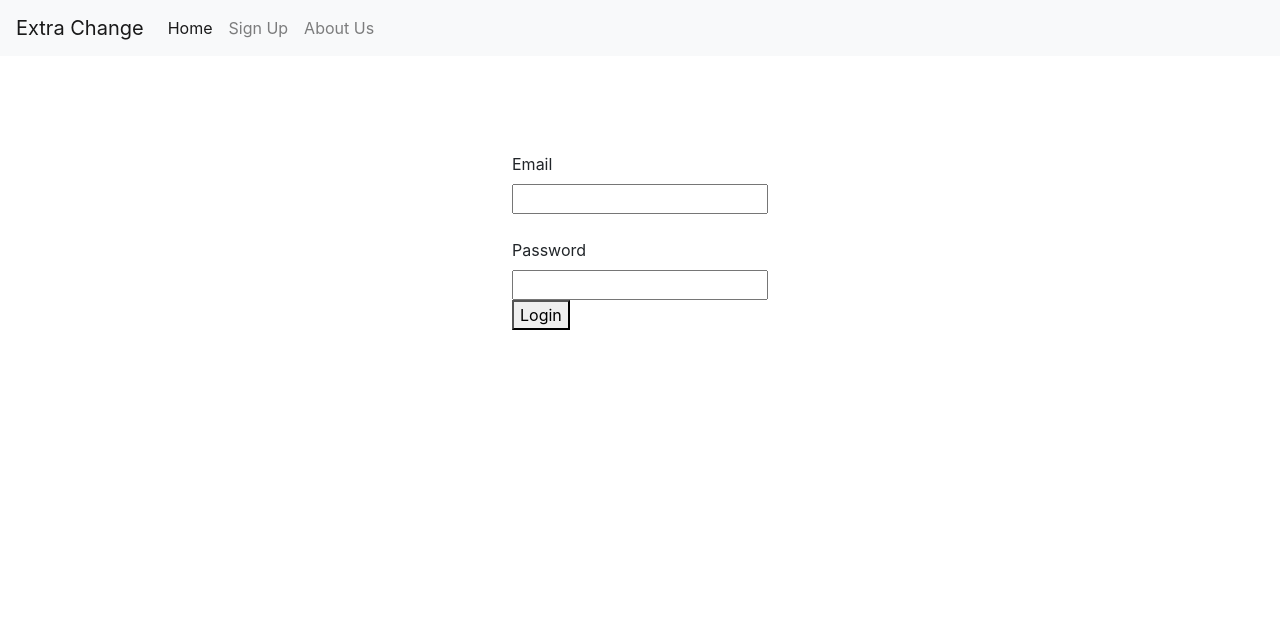
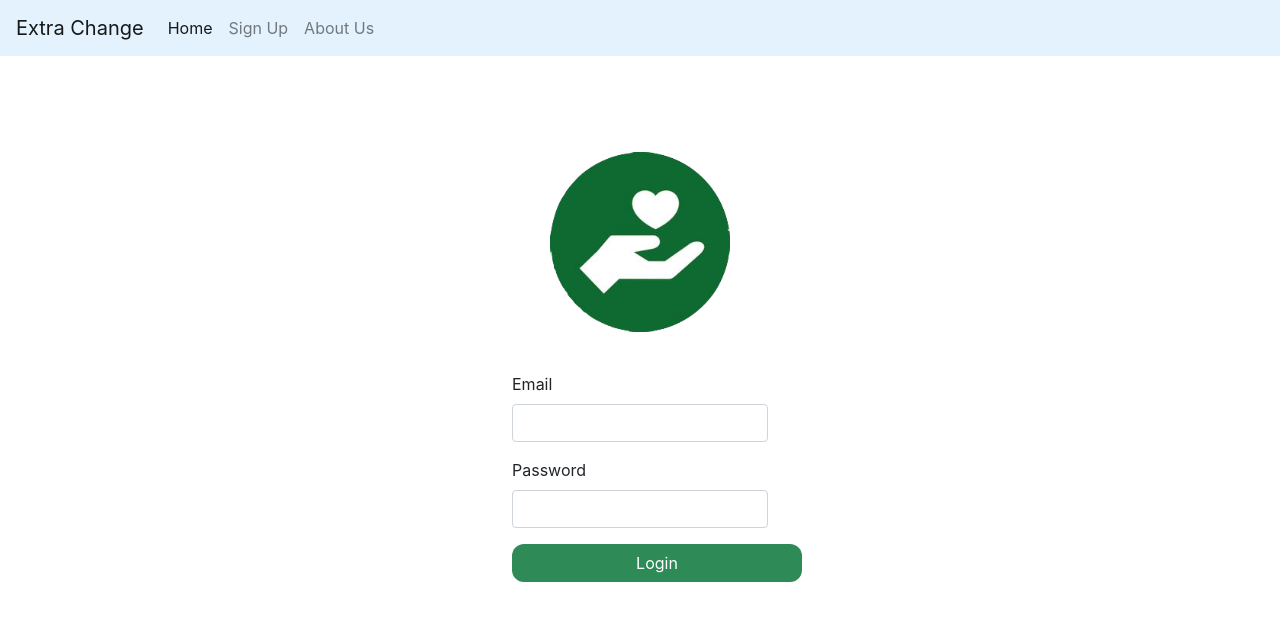
Before and after one commit to Ezra-Bernstein/Extra-Change, a Flask app: page / in a window 1280 px wide. Shown: the top 621 px of the page. Run offline with Flask 2, Linux system fonts and the light colour scheme; parts of the project's set-up code (start-up, migrations or seed data) failed here and were passed over; some libraries are stand-ins or nearby versions.

Commit message:
style to landing page

```diff
--- a/site/templates/landing.html
+++ b/site/templates/landing.html
@@ -14,7 +14,7 @@
         <link rel="stylesheet" href="../static/landing.css">
     </head>
     <body>
-        <nav class="navbar navbar-expand-lg navbar-light bg-light">
+        <nav class="navbar navbar-expand-lg navbar-light" style="background-color: #e3f2fd;">
             <a class="navbar-brand" href="#">Extra Change</a>
             <button class="navbar-toggler" type="button" data-toggle="collapse" data-target="#navbarText"
                 aria-controls="navbarText" aria-expanded="false" aria-label="Toggle navigation">
@@ -40,21 +40,32 @@
        <br>
         <br>
        <br>
+
+       <img src="green-hand.png" alt="Hand Image" data-radium="true" style="margin: auto; max-width: 180px; display: block; margin-left: auto; margin-right: auto; width: 50%; margin-bottom: 40px;"></div>
+
      <div class="login-form">
         <form class ="login-form"  action="/login" method="post">
 
         <form action="/login" method="POST">
-            <label  for="email">Email</label><br>
-            <input  type="email" id="email" name="username"><br><br>
-            <label  for="password">Password</label><br>
-            <input  type="password" id="password" name="password">
-            <button  class="favorite styled" type="submit">
+
+            <div class="mb-3">
+            <label  class="form-label" for="email">Email</label>
+            <input  class="form-control" type="email" id="email" name="username" aria-describedby="emailHelp">
+            </div>
+
+            <div class="mb-3">
+            <label  class="form-label" for="password">Password</label><br>
+            <input  class="form-control" type="password" id="password" name="password">
+            </div>
+
+            <div>
+            <button  class="favorite styled btn" type="submit" style="border-radius: 12px; width: 290px; background-color: #2E8B57; color: white;">
                 Login
             </button>
-
-
+            </div>
 
         </form>
+
 
         </div>
 
```
Also changed, not shown: site/templates/green-hand.png (added), 2 other files.
